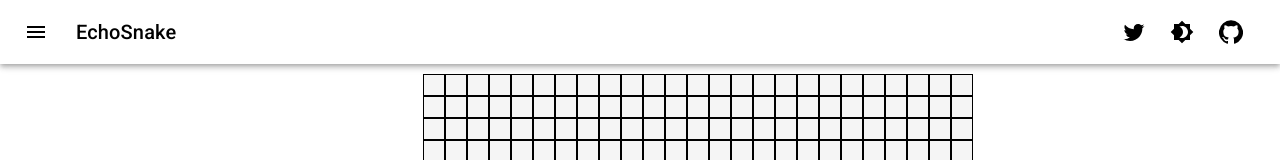
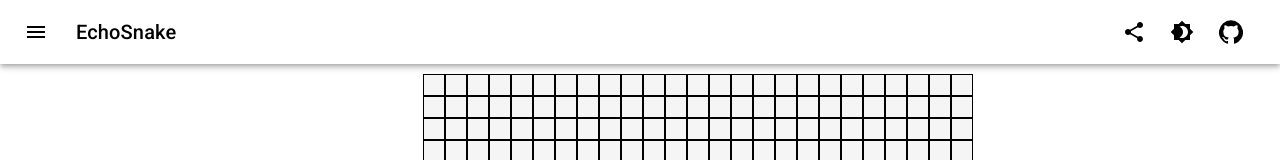
Before and after one commit to raujimenez/EchoSnake, a React (Create React App) app: page / in a window 1280 px wide. Shown: the top 160 px of the page. Built offline with nearby package versions, Linux system fonts and the light colour scheme.

Commit message:
removed ambigous twitter icon

```diff
--- a/src/components/HeaderBar.jsx
+++ b/src/components/HeaderBar.jsx
@@ -10,7 +10,7 @@ import MenuIcon from '@material-ui/icons/Menu';
 
 import Brightness4Icon from '@material-ui/icons/Brightness4';
 import GitHubIcon from '@material-ui/icons/GitHub';
-import TwitterIcon from '@material-ui/icons/Twitter';
+import ShareIcon from '@material-ui/icons/Share';
 
 const useStyles = makeStyles(theme => ({
     root: {
@@ -45,8 +45,8 @@ export default function HeaderBar(props) {
                     <Typography variant="h6" className={classes.title}>
                         EchoSnake
                      </Typography>
-                    <IconButton edge="end" className={classes.rightButton} color="inherit" aria-label="Twitter">
-                        <TwitterIcon />
+                    <IconButton edge="end" className={classes.rightButton} color="inherit" aria-label="share">
+                        <ShareIcon />
                     </IconButton>
                     <IconButton edge="end" className={classes.rightButton} color="inherit" aria-label="ThemeSwitch">
                         <Brightness4Icon />
```
